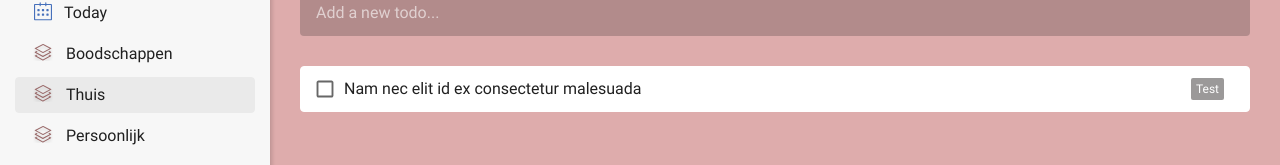
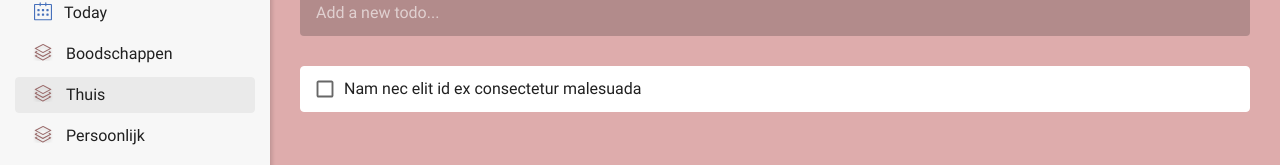
Before and after one commit to corneelonline/vue-3-todoapp, a Vue app: page /app/list/63b69eb8-3a79-11ed-b15a-47642f6ee4cb in a window 1280 px wide. Shown: the part 126-291 px from the top of the page. Built offline with nearby package versions, Linux system fonts and the light colour scheme.

Commit message:
Add list label to the TodoItem component on the TodayView

```diff
--- a/src/components/TodoItem.vue
+++ b/src/components/TodoItem.vue
@@ -6,6 +6,10 @@ import IconUnchecked from "./icons/IconUnchecked.vue";
 const props = defineProps({
   item: {
     type: Object,
+  },
+  listTitle: {
+    type: String,
+    default: "",
   },
 });
 const item = ref(props.item);
@@ -16,7 +20,7 @@ if (item.value.dueDate) {
   dueDateLocale.value = theDate.toLocaleDateString("nl-NL");
 }
 
-let currListTitle = "Test";
+// let currListTitle = "Test";
 
 const emit = defineEmits(["toggleCompleted", "editTodo"]);
 
@@ -35,7 +39,7 @@ const editPane = () => {
       <IconUnchecked v-else />
     </span>
     <span class="todo-item__title" @click="editPane">{{ item.title }}</span>
-    <span class="todo-item__list">{{ currListTitle }}</span>
+    <span v-if="listTitle" class="todo-item__list">{{ listTitle }}</span>
     <span class="todo-item__date">{{ dueDateLocale }}</span>
   </div>
 </template>
--- a/src/data.js
+++ b/src/data.js
@@ -125,7 +125,7 @@ export const todos = [
     id: "1298e624-3a7b-11ed-973c-a716d0a1dd7d",
     title: "Mauris ut convallis leo",
     completed: true,
-    dueDate: "2022-10-17",
+    dueDate: "2022-10-18",
     notes: "",
     parentId: "",
     listId: "63b69fc6-3a79-11ed-b15c-ebf50007dd32",
@@ -143,7 +143,7 @@ export const todos = [
     id: "1298e75a-3a7b-11ed-973e-b37a2d49f317",
     title: "Etiam in commodo metus",
     completed: false,
-    dueDate: "2022-10-17",
+    dueDate: "2022-10-18",
     notes: "",
     parentId: "",
     listId: "63b69fe4-3a79-11ed-b15d-ffc143520ee5",
--- a/src/views/TodayView.vue
+++ b/src/views/TodayView.vue
@@ -1,6 +1,6 @@
 <script setup>
-import { ref } from "vue";
-import { useRoute } from "vue-router";
+import { ref, computed } from "vue";
+// import { useRoute } from "vue-router";
 import { storeToRefs } from "pinia";
 import { v4 as uuid } from "uuid";
 import { useSidebarOpen } from "../composables/useSidebarOpen.js";
@@ -13,11 +13,11 @@ import TodoItem from "../components/TodoItem.vue";
 
 const { globalState } = useSidebarOpen();
 
-const route = useRoute();
-const currListId = ref({});
-const listNotFound = ref(false);
+// const route = useRoute();
+// const currListId = ref({});
+// const listNotFound = ref(false);
 
-currListId.value = route.params.id;
+// currListId.value = route.params.id;
 
 const listsStore = useListsStore();
 const { lists } = storeToRefs(listsStore);
@@ -38,14 +38,17 @@ const addNewList = (value) => {
 
 // add a new todo
 const addNewTodo = (value) => {
+  const today = new Date().toLocaleDateString("en-CA");
+  // today.toISOString().split("T")[0];
+  console.log("today = " + today);
   const newTodo = {
     id: uuid(),
     title: value,
     completed: false,
-    due_date: "",
+    dueDate: today,
     notes: "",
     parent_id: "",
-    list_id: currListId,
+    list_id: "inbox",
   };
   addTodo(newTodo);
 };
@@ -71,16 +74,18 @@ const closeEditPane = () => {
   showEditPane.value = false;
   fetchTodosOfToday();
 };
+
+const listTitle = (listId) => {
+  const theList = lists.value.filter((list) => list.id === listId).pop();
+  return theList.title;
+};
 </script>
 
 <template>
   <div class="wrapper" :class="globalState ? 'sidebar-open' : 'sidebar-closed'">
     <AppSidebar :lists="lists" @newList="addNewList" />
     <main id="main">
-      <div v-if="listNotFound" class="warning">
-        The list you are looking for cannot be found.
-      </div>
-      <div v-else class="main-content">
+      <div class="main-content">
         <header>
           <h1>Today</h1>
         </header>
@@ -91,6 +96,7 @@ const closeEditPane = () => {
               v-for="item in todos"
               :key="item.id"
               :item="item"
+              :listTitle="listTitle(item.listId)"
               @toggleCompleted="toggleItem"
               @editTodo="editItem"
             />
```
